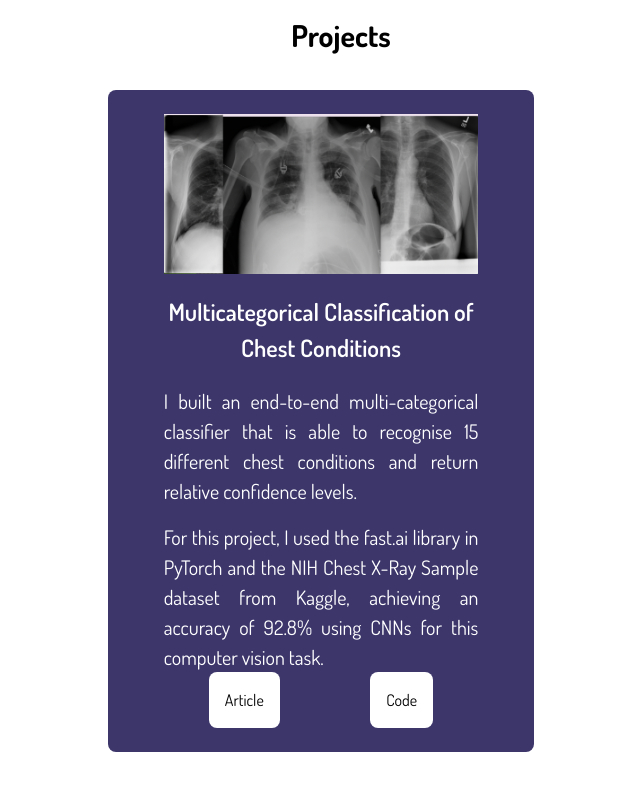
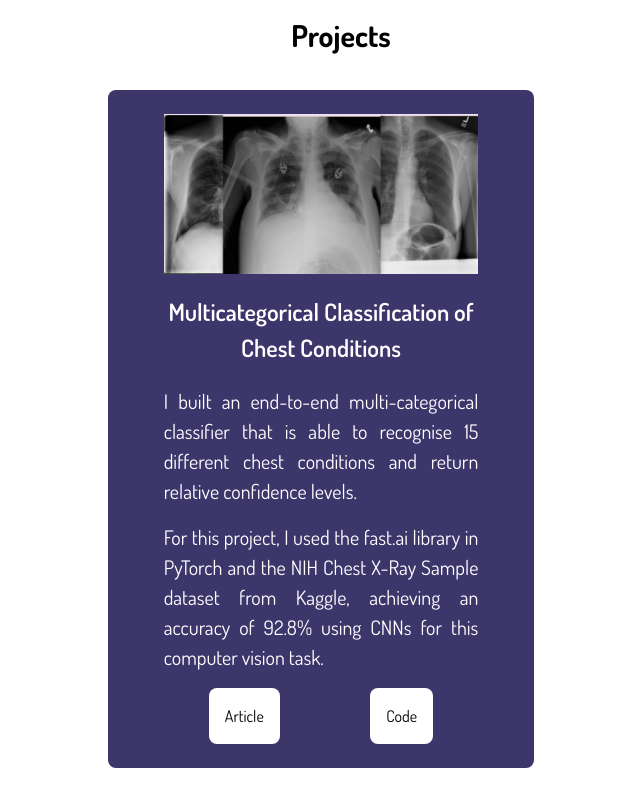
Before and after one commit to danielcwq/personal-website-current-build, a React (Create React App) app: page /portfolio in a window 1280 px wide. Shown: the part 276-1076 px from the top of the page, without its empty margins (319-959 px from the left). Built offline with nearby package versions, Linux system fonts and the light colour scheme.

Commit message:
minor styling changes to portfolio

```diff
--- a/src/components/portfolio.js
+++ b/src/components/portfolio.js
@@ -70,7 +70,7 @@ function Portfolio(){
                     <div className = 'text-xl text-justify'>
                     For this project, I used the fast.ai library in PyTorch and the NIH Chest X-Ray Sample dataset from Kaggle, achieving an accuracy of 92.8% using CNNs for this computer vision task.
                     </div>
-                    <div className = 'flex flex-row justify-around'>
+                    <div className = 'flex flex-row justify-around mt-4'>
                         <a href = 'https://danielching.medium.com/multi-category-classification-of-various-chest-conditions-from-chest-x-rays-1d6428522997'class = 'rounded-lg bg-white text-black p-4'>
                             Article
                         </a>
```
